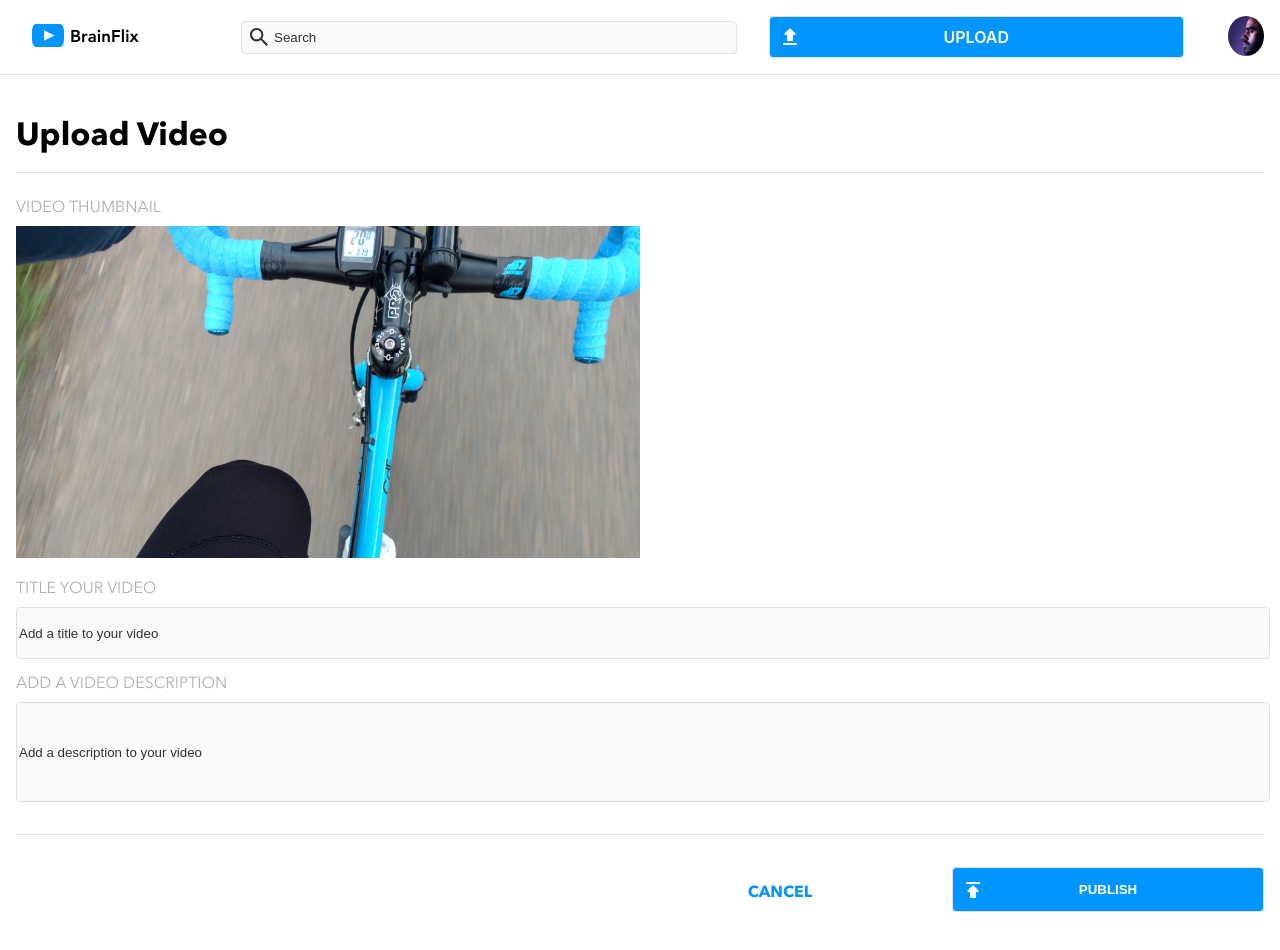
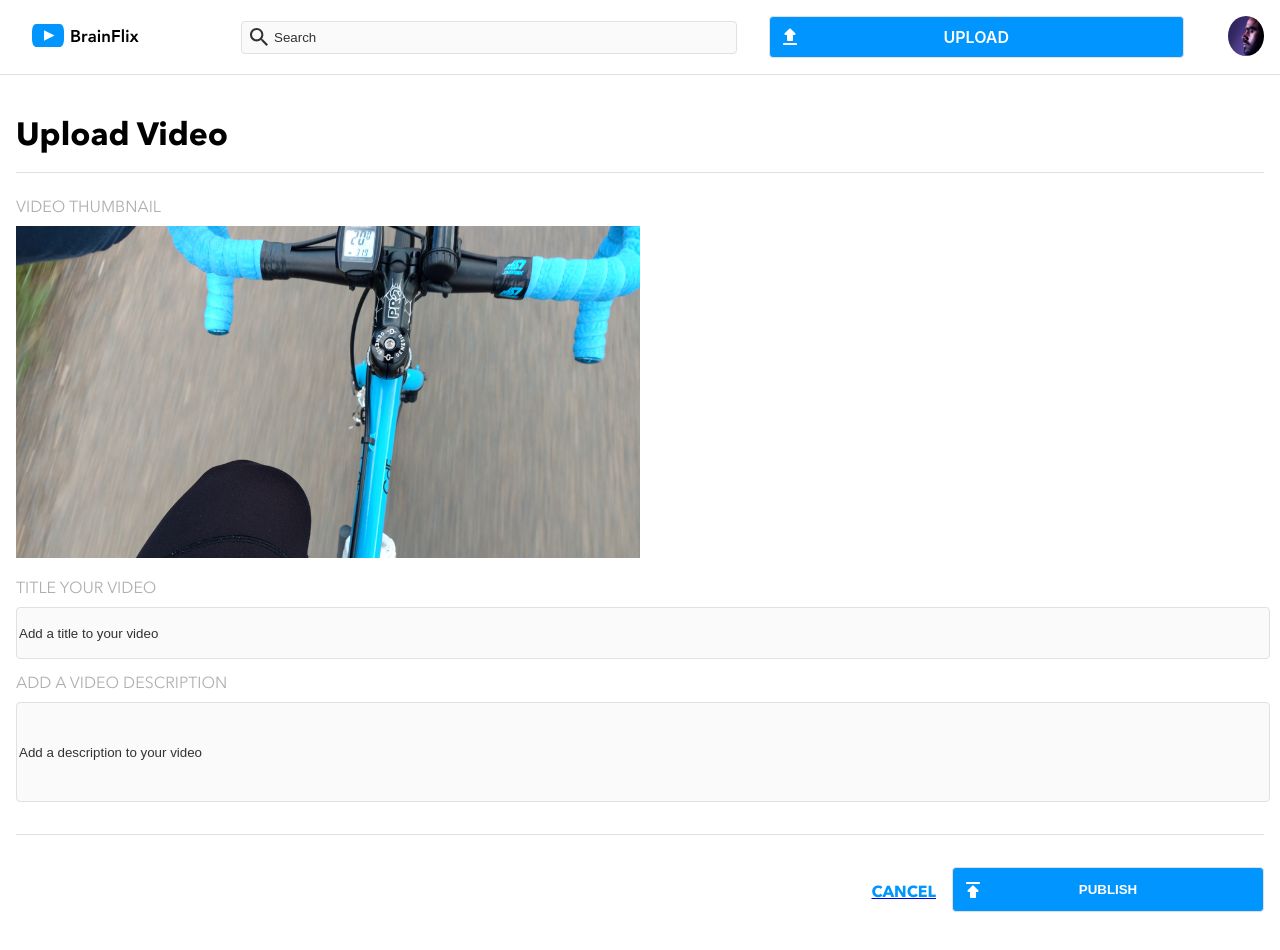
Before and after one commit to quuamc6n/Brainflix, a React (Create React App) app: page /UploadPage in a window 1280 px wide. Built offline with nearby package versions, Linux system fonts and the light colour scheme.

Commit message:
Fixed cancel button on upload page

```diff
--- a/src/pages/Upload/UploadPage.js
+++ b/src/pages/Upload/UploadPage.js
@@ -1,6 +1,7 @@
 import "./UploadPage.scss";
-import UploadImage from "../../assets/Images/Upload-video-preview.jpg"
+import UploadImage from "../../assets/Images/Upload-video-preview.jpg";
 import axios from "axios";
+import { Link } from "react-router-dom";
 
 function UploadPage() {
 
@@ -51,7 +52,9 @@ const onSubmit = async (e) => {
           <div className="button__cancel">CANCEL</div>
         </div>
         <div className="main__div-buttons-tablet">
-          <div className="button__publish-tablet">CANCEL</div>
+          <Link to="/">
+            <div className="button__publish-tablet">CANCEL</div>
+          </Link>
           <button className="button__cancel-tablet">PUBLISH</button>
         </div>
       </form>
```
